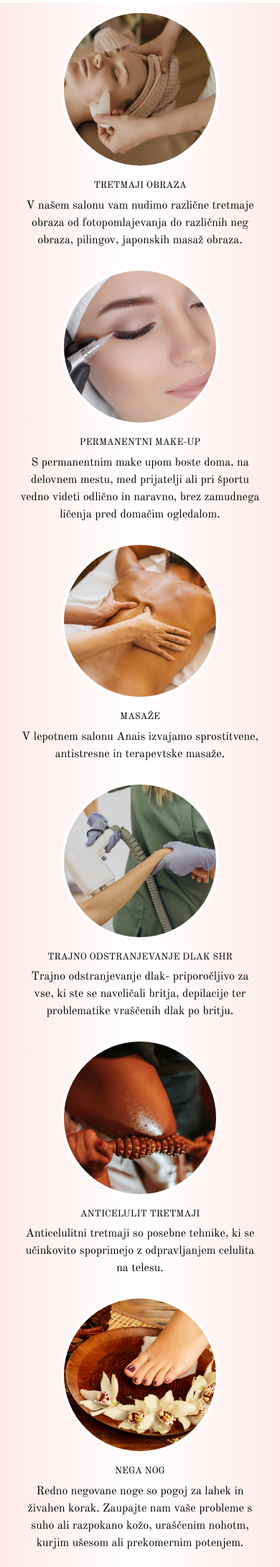
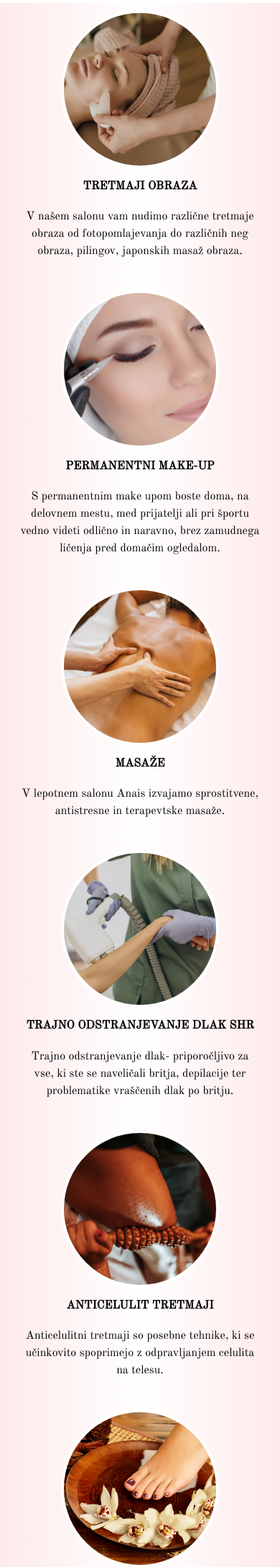
Before and after one commit to alexs2307/Kozmeticni_salon, a Flask app: page / in a window 390 px wide. Shown: the part 956-3133 px from the top of the page at 72% size. Run offline with Flask 2, Linux system fonts and the light colour scheme; some libraries are stand-ins or nearby versions; some web fonts are replaced.

Commit message:
updated version

```diff
--- a/static/css/index.css
+++ b/static/css/index.css
@@ -310,6 +310,8 @@ color:black;
 
 .card-title{
 text-transform:uppercase;
+font-weight:bold;
+margin-bottom:20px;
 }
 
 .card-text{
@@ -366,7 +368,7 @@ width:100%;
 text-align:center;
 }
 .card-title {
-font-size:13px;
+font-size:16px;
 }
 
 .card-img {
--- a/templates/index.html
+++ b/templates/index.html
@@ -141,7 +141,7 @@
 
         </div>
 <div class="container-fluid" id="serv">
- <div class="row">
+ <div class="row g-3">
   <div class="col-md-4">
     <div class="card">
         <div class="card-img rounded-circle ratio ratio-1x1">
```
